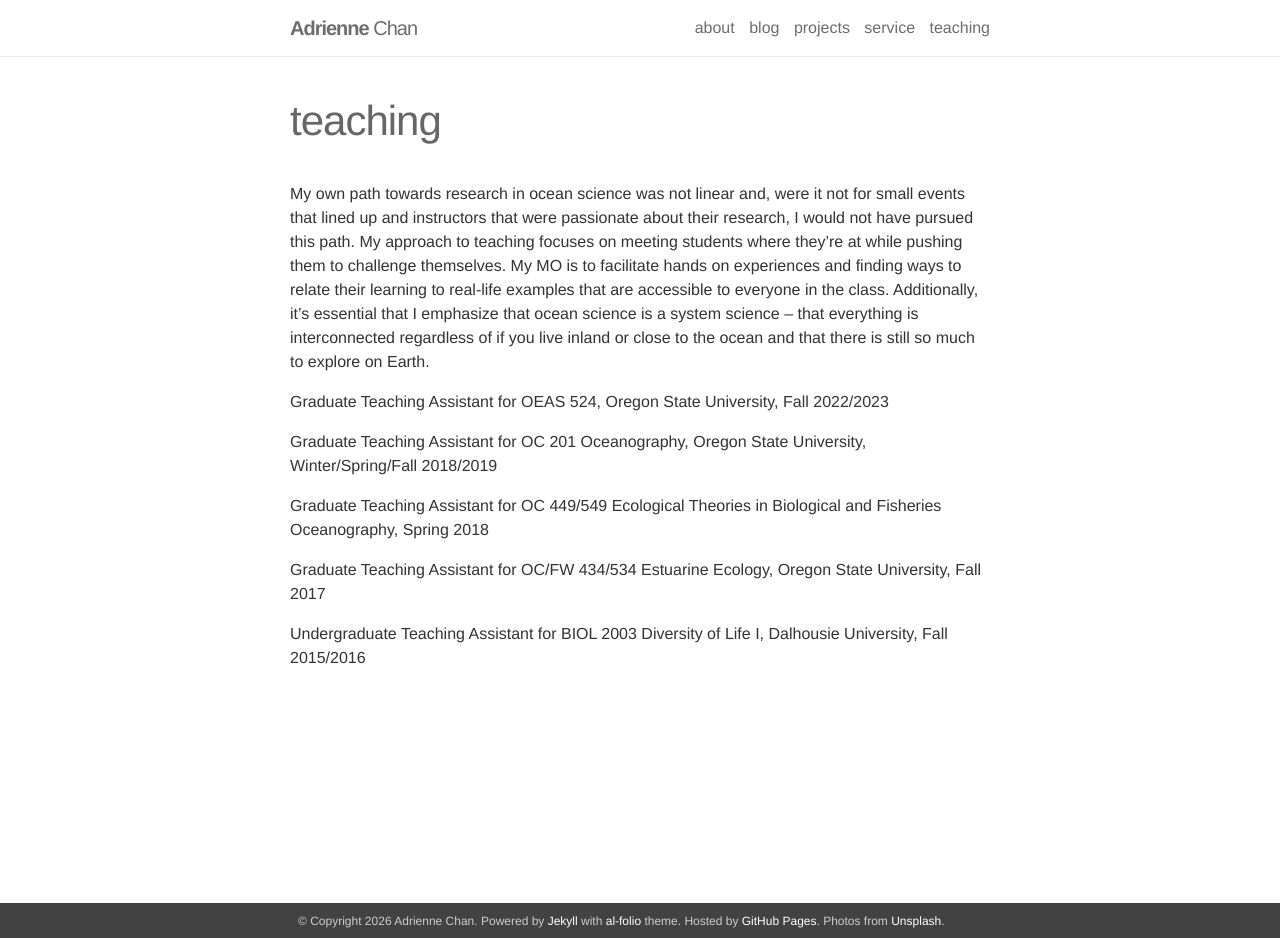
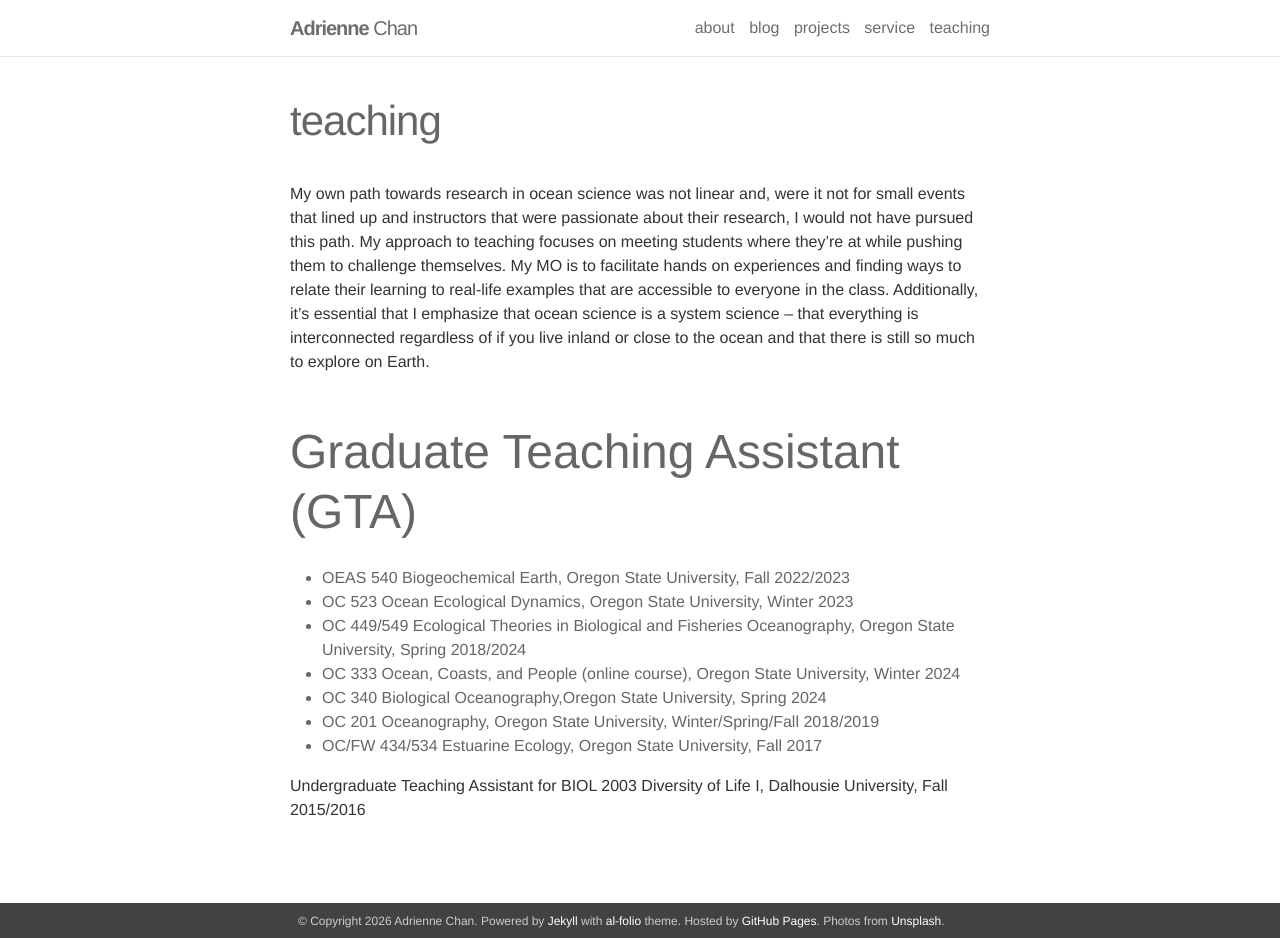
Before and after one commit to benthoschan/benthoschan.github.io, a Jekyll site: the page built from _pages/teaching.md, in a window 1280 px wide and 938 px high. Built offline with Jekyll 4.4.1, drawn with Linux system fonts in a browser that asks for light colours; nearby versions of some CDN libraries.

Commit message:
formatting and updated classes

```diff
--- a/_pages/teaching.md
+++ b/_pages/teaching.md
@@ -6,12 +6,14 @@ description:
 ---
 My own path towards research in ocean science was not linear and, were it not for small events that lined up and instructors that were passionate about their research, I would not have pursued this path. My approach to teaching focuses on meeting students where they're at while pushing them to challenge themselves. My MO is to facilitate hands on experiences and finding ways to relate their learning to real-life examples that are accessible to everyone in the class. Additionally, it's essential that I emphasize that ocean science is a system science -- that everything is interconnected regardless of if you live inland or close to the ocean and that there is still so much to explore on Earth.
 
-Graduate Teaching Assistant for OEAS 524, Oregon State University, Fall 2022/2023
+# Graduate Teaching Assistant (GTA)
 
-Graduate Teaching Assistant for OC 201 Oceanography, Oregon State University, Winter/Spring/Fall 2018/2019
-
-Graduate Teaching Assistant for OC 449/549 Ecological Theories in Biological and Fisheries Oceanography, Spring 2018
-
-Graduate Teaching Assistant for OC/FW 434/534 Estuarine Ecology, Oregon State University, Fall 2017
+* OEAS 540 Biogeochemical Earth, Oregon State University, Fall 2022/2023
+* OC 523 Ocean Ecological Dynamics, Oregon State University, Winter 2023
+* OC 449/549 Ecological Theories in Biological and Fisheries Oceanography, Oregon State University, Spring 2018/2024
+* OC 333 Ocean, Coasts, and People (online course), Oregon State University, Winter 2024
+* OC 340 Biological Oceanography,Oregon State University, Spring 2024
+* OC 201 Oceanography, Oregon State University, Winter/Spring/Fall 2018/2019
+* OC/FW 434/534 Estuarine Ecology, Oregon State University, Fall 2017
 
 Undergraduate Teaching Assistant for BIOL 2003 Diversity of Life I, Dalhousie University, Fall 2015/2016
```
